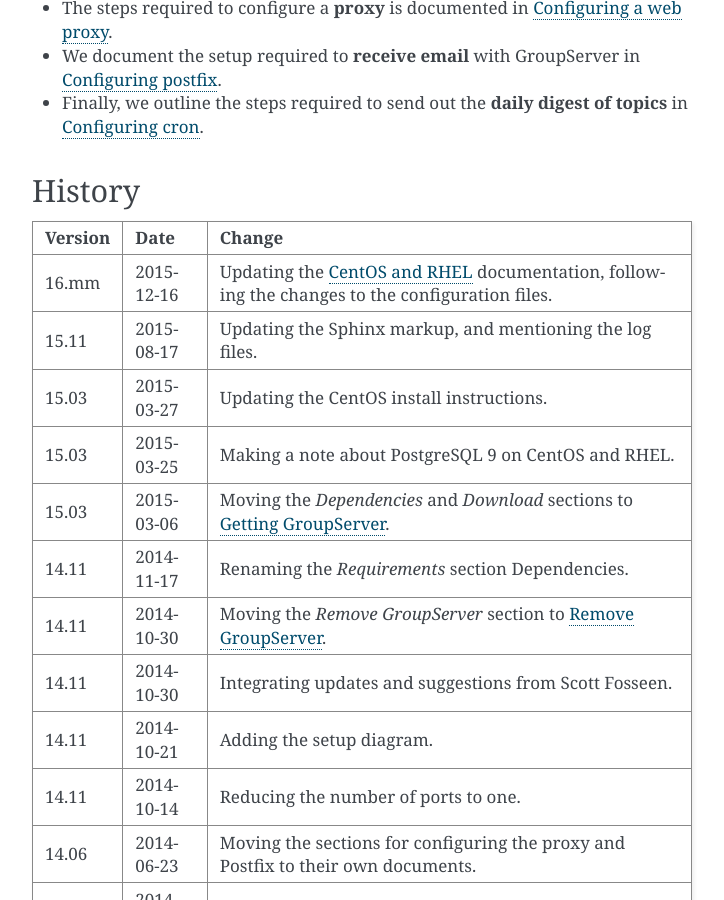
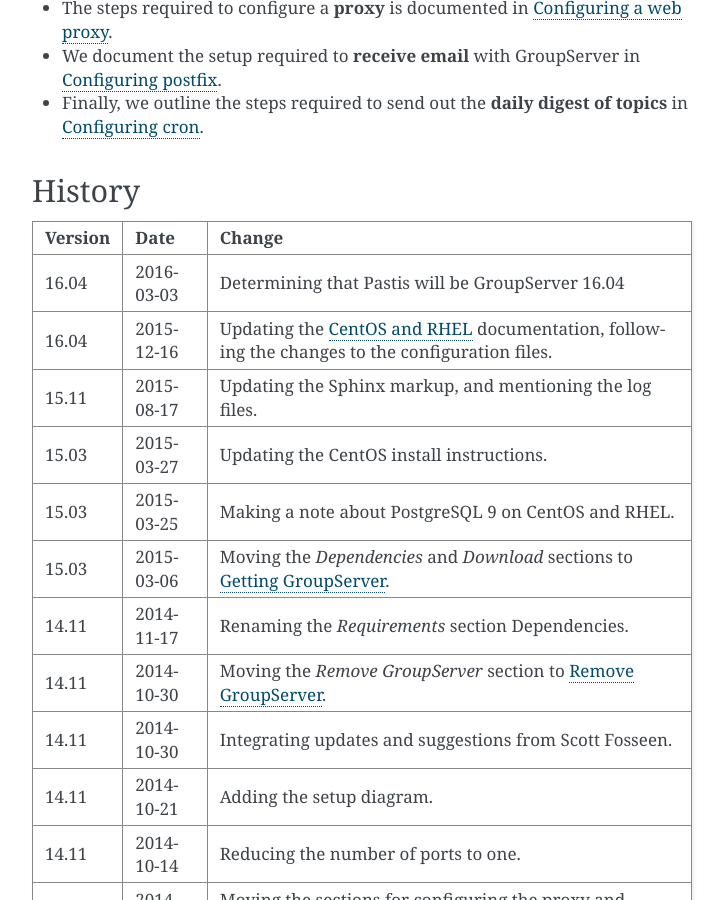
Before and after one commit to groupserver/buildout, a Sphinx documentation site: the page built from docs/groupserver-install.rst, in a window 1280 px wide and 900 px high, scrolled down 8439 px. Shown: the whole window, without its empty margins (388-1112 px from the left). Built offline with Sphinx 7.4.7, drawn with Linux system fonts in a browser that asks for light colours; some of the changed text lies outside the part shown.

Commit message:
Setting Pastis to be GroupServer 16.04 in the documentation.

```diff
--- a/docs/groupserver-install.rst
+++ b/docs/groupserver-install.rst
@@ -7,7 +7,7 @@
 :Authors: `Michael JasonSmith`_; `Richard Waid`_; `Marek Kuziel`_;
           `Alice Rose`_; `Dan Randow`_
 :Contact: Michael JasonSmith <mpj17@onlinegroups.net>
-:Date: 2015-12-16 (see `History`_)
+:Date: 2016-03-03 (see `History`_)
 :Organization: `GroupServer.org`_
 :Copyright: This document is licensed under a
   `Creative Commons Attribution-Share Alike 4.0 International License`_
@@ -477,7 +477,8 @@
 ======= ==========  ====================================================
 Version Date        Change
 ======= ==========  ====================================================
-16.mm   2015-12-16  Updating the `CentOS and RHEL`_ documentation,
+16.04   2016-03-03  Determining that Pastis will be GroupServer 16.04
+16.04   2015-12-16  Updating the `CentOS and RHEL`_ documentation,
                     following the changes to the configuration files.
 15.11   2015-08-17  Updating the Sphinx markup, and mentioning the log
                     files.
--- a/docs/release-notes-1604.rst
+++ b/docs/release-notes-1604.rst
@@ -1,5 +1,5 @@
 =============================================
-GroupServer 16.mm — Pastis proffered politely
+GroupServer 16.04 — Pastis proffered politely
 =============================================
 
 :Authors: `Michael JasonSmith`_;
@@ -202,14 +202,14 @@
 =====================================
 
 To update a system running the Limoncello (15.11) release of
-GroupServer to Pastis (16.mm) carry out the following steps.
+GroupServer to Pastis (16.04) carry out the following steps.
 
 #.  Copy the new versions of the configuration files to your
     existing GroupServer installation:
 
       ::
 
-        $ cp ../groupserver-16.mm/[bivz]*cfg  .
+        $ cp ../groupserver-16.04/[bivz]*cfg  .
 
 #.  Run ``buildout`` in your existing GroupServer installation:
 
```
